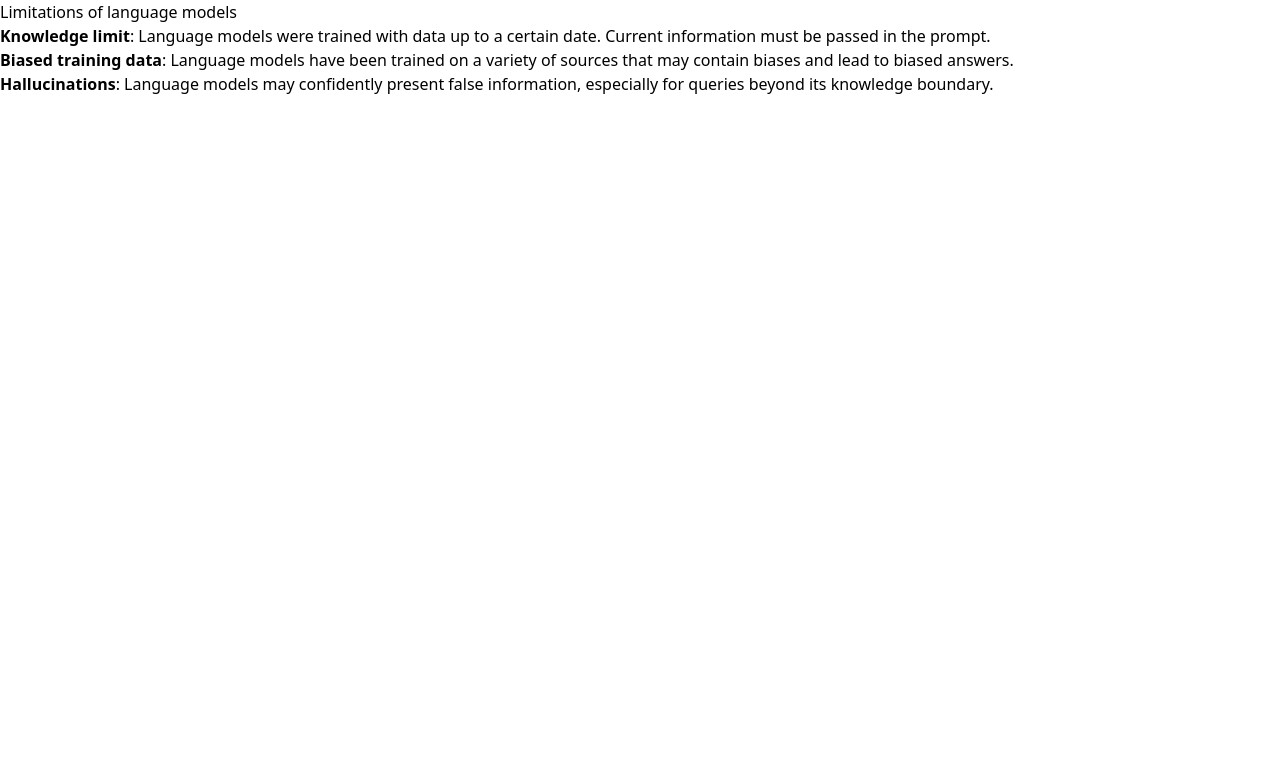
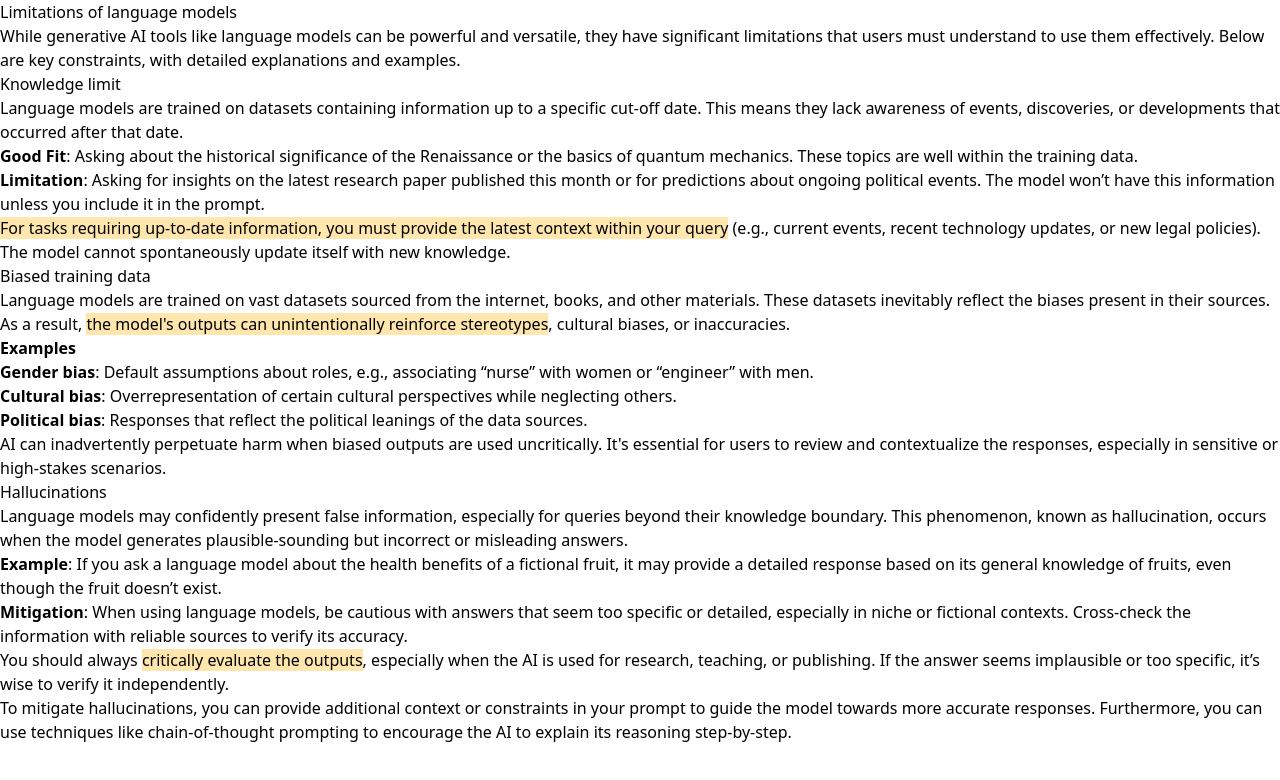
Before and after one commit to Sebstep/pathfinder-sage, a Next.js app: page /genai/limitations in a window 1280 px wide. Shown: the top 780 px of the page. Built offline with nearby package versions, Linux system fonts and the light colour scheme.

Commit message:
Expand limitations section with detailed examples

```diff
--- a/pages/genai/limitations.mdx
+++ b/pages/genai/limitations.mdx
@@ -1,5 +1,35 @@
 # Limitations of language models
 
-- **Knowledge limit**: Language models were trained with data up to a certain date. Current information must be passed in the prompt.
-- **Biased training data**: Language models have been trained on a variety of sources that may contain biases and lead to biased answers.
-- **Hallucinations**: Language models may confidently present false information, especially for queries beyond its knowledge boundary.
+While generative AI tools like language models can be powerful and versatile, they have significant limitations that users must understand to use them effectively. Below are key constraints, with detailed explanations and examples.
+
+## Knowledge limit
+
+Language models are trained on datasets containing information up to a specific cut-off date. This means they lack awareness of events, discoveries, or developments that occurred after that date.
+
+- **Good Fit**: Asking about the historical significance of the Renaissance or the basics of quantum mechanics. These topics are well within the training data.
+- **Limitation**: Asking for insights on the latest research paper published this month or for predictions about ongoing political events. The model won’t have this information unless you include it in the prompt.
+
+<mark>For tasks requiring up-to-date information, you must provide the latest context within your query</mark> (e.g., current events, recent technology updates, or new legal policies). The model cannot spontaneously update itself with new knowledge.
+
+## Biased training data
+
+Language models are trained on vast datasets sourced from the internet, books, and other materials. These datasets inevitably reflect the biases present in their sources. As a result, <mark>the model's outputs can unintentionally reinforce stereotypes</mark>, cultural biases, or inaccuracies.
+
+**Examples**
+
+- **Gender bias**: Default assumptions about roles, e.g., associating “nurse” with women or “engineer” with men.
+- **Cultural bias**: Overrepresentation of certain cultural perspectives while neglecting others.
+- **Political bias**: Responses that reflect the political leanings of the data sources.
+
+AI can inadvertently perpetuate harm when biased outputs are used uncritically. It's essential for users to review and contextualize the responses, especially in sensitive or high-stakes scenarios.
+
+## Hallucinations
+
+Language models may confidently present false information, especially for queries beyond their knowledge boundary. This phenomenon, known as hallucination, occurs when the model generates plausible-sounding but incorrect or misleading answers.
+
+- **Example**: If you ask a language model about the health benefits of a fictional fruit, it may provide a detailed response based on its general knowledge of fruits, even though the fruit doesn’t exist.
+- **Mitigation**: When using language models, be cautious with answers that seem too specific or detailed, especially in niche or fictional contexts. Cross-check the information with reliable sources to verify its accuracy.
+
+You should always <mark>critically evaluate the outputs</mark>, especially when the AI is used for research, teaching, or publishing. If the answer seems implausible or too specific, it’s wise to verify it independently.
+
+To mitigate hallucinations, you can provide additional context or constraints in your prompt to guide the model towards more accurate responses. Furthermore, you can use techniques like [chain-of-thought prompting](/prompting/chain_of_thought_prompting) to encourage the AI to explain its reasoning step-by-step.
```
